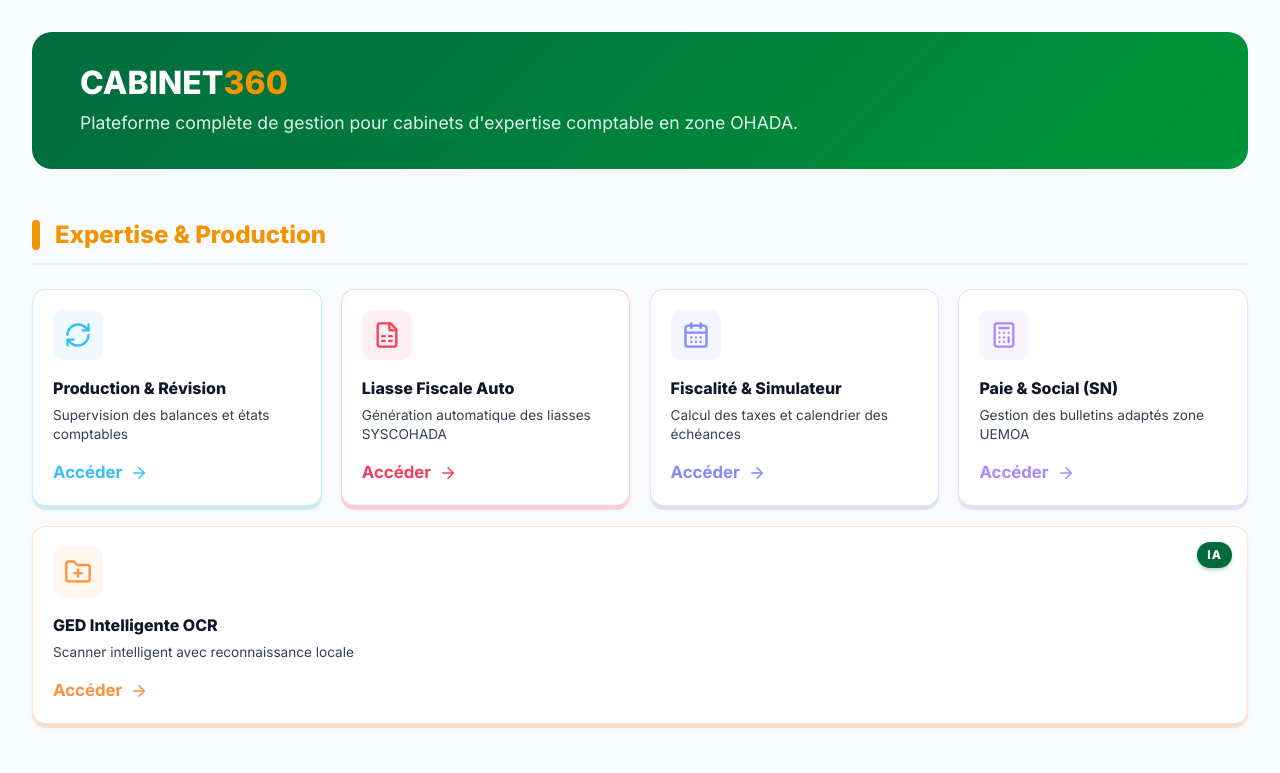
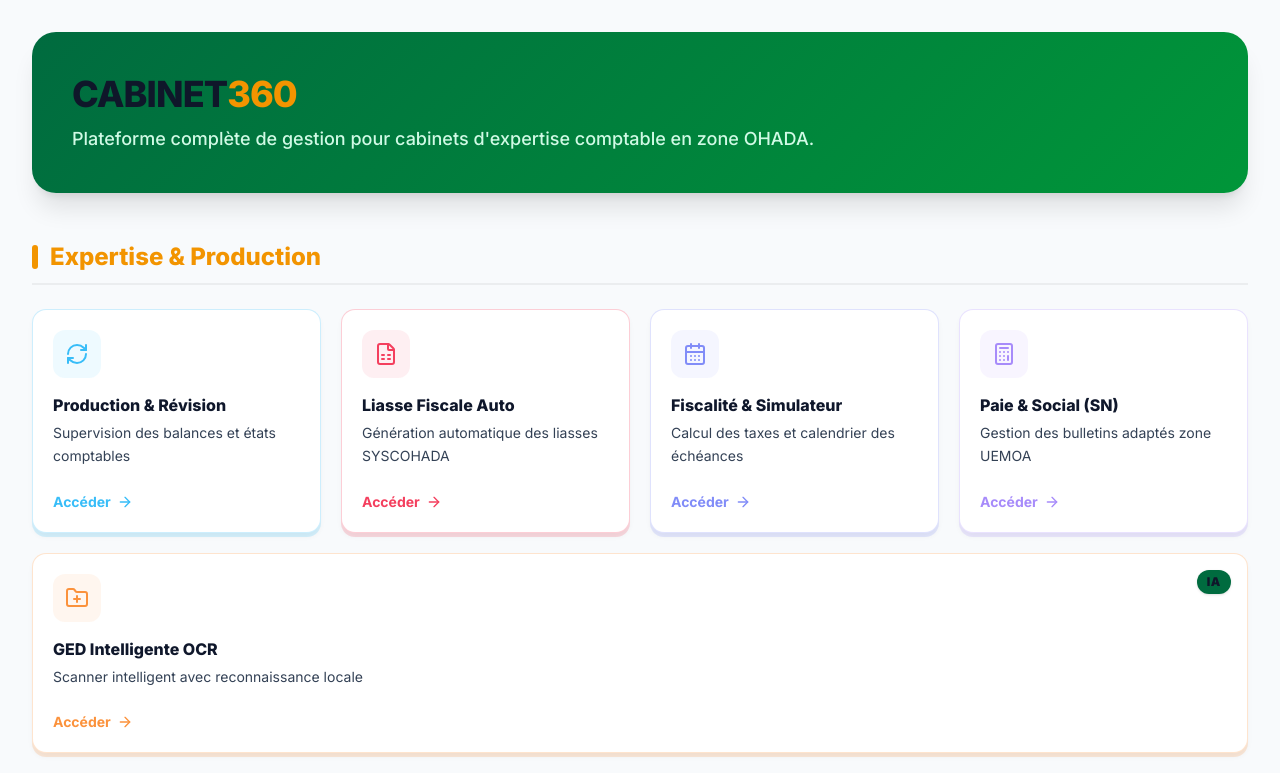
Before and after one commit to mamadouelimanewane/expert, a Next.js app: page /bi in a window 1280 px wide. Shown: the top 773 px of the page. Built offline with nearby package versions, Linux system fonts and the light colour scheme; no server answers; the database is empty.

Commit message:
feat(ui): rendre l'application et le hub BI entièrement responsifs

```diff
--- a/src/app/bi/page.tsx
+++ b/src/app/bi/page.tsx
@@ -145,47 +145,38 @@ export default async function BusinessIntelligencePage() {
   ]);
 
   return (
-    <div className="p-8 space-y-12 animate-in fade-in duration-700 max-w-[1400px] mx-auto">
+    <div className="p-3 sm:p-6 lg:p-8 space-y-8 sm:space-y-12 animate-in fade-in duration-700 max-w-[1400px] mx-auto">
 
-      {/* Bandeau d'identité — même esprit que la référence (titre de marque + tagline, fond dégradé de la couleur du cabinet) */}
+      {/* Bandeau d'identité — adaptatif mobile / desktop */}
       <div
+        className="p-5 sm:p-8 lg:p-10 rounded-2xl sm:rounded-3xl shadow-xl text-white"
         style={{
           background: 'linear-gradient(135deg, #006B3F 0%, #009639 100%)',
-          padding: '2rem 3rem',
-          borderRadius: '20px',
-          color: 'white',
         }}
       >
-        {/* role="heading" plutôt que <h1> : une règle globale (.light h1 { color: var(--foreground) !important })
-            écraserait sinon la couleur inline — voir le même contournement sur /login. */}
-        <p role="heading" aria-level={1} style={{ fontSize: '2rem', fontWeight: 800, margin: 0, lineHeight: 1.2 }}>
+        <p role="heading" aria-level={1} className="text-2xl sm:text-3xl lg:text-4xl font-extrabold tracking-tight leading-tight m-0">
           CABINET<span style={{ color: '#F29400' }}>360</span>
         </p>
-        <p style={{ fontSize: '1.1rem', color: '#e0f2ea', marginTop: '0.5rem' }}>
+        <p className="text-sm sm:text-base lg:text-lg text-emerald-100 mt-2 font-medium">
           Plateforme complète de gestion pour cabinets d&apos;expertise comptable en zone OHADA.
         </p>
       </div>
 
-      {/* HUB DES MODULES - EXACT COPIED STYLE FROM APIX */}
-      <div className="space-y-12">
+      {/* HUB DES MODULES - RESPONSIVE GRID */}
+      <div className="space-y-8 sm:space-y-12">
         {HUB_CATEGORIES.map((category, catIdx) => (
-          <div key={catIdx} className="space-y-6">
+          <div key={catIdx} className="space-y-4 sm:space-y-6">
 
-            {/* Category header with colored bar + bottom line border.
-                role="heading" plutôt que <h2> : une règle globale (.light h2 { color: var(--foreground) !important })
-                écraserait sinon la couleur propre à chaque catégorie — voir le même contournement sur /login. */}
-            <div style={{ display: 'flex', alignItems: 'center', gap: '15px', borderBottom: '2px solid rgba(0,0,0,0.05)', paddingBottom: '10px' }} className="dark:border-white/10">
-              <div style={{ width: '8px', height: '30px', background: category.color, borderRadius: '4px', flexShrink: 0 }}></div>
-              <p role="heading" aria-level={2} style={{ fontSize: '1.5rem', fontWeight: 800, color: category.color, margin: 0 }}>
+            {/* Category header with colored bar + bottom line border */}
+            <div className="flex items-center gap-3 border-b-2 border-black/5 dark:border-white/10 pb-2.5">
+              <div style={{ width: '6px', height: '24px', background: category.color, borderRadius: '4px', flexShrink: 0 }} className="sm:h-[30px] sm:w-[8px]"></div>
+              <p role="heading" aria-level={2} className="text-lg sm:text-xl lg:text-2xl font-extrabold m-0" style={{ color: category.color }}>
                 {category.title}
               </p>
             </div>
 
-            {/* Grid container — 4 colonnes fixes en desktop (pas d'auto-fill responsive) :
-                sur 10 catégories, 9 comptent exactement 4 modules et remplissent une ligne
-                complète. Pour celle qui n'en a pas un multiple de 4, les derniers modules de
-                la ligne incomplète s'étalent pour la compléter plutôt que de laisser un trou. */}
-            <div className="grid grid-cols-1 sm:grid-cols-2 lg:grid-cols-4" style={{ gap: '1.2rem' }}>
+            {/* Grid container — 1 col mobile, 2 cols tablet, 4 cols desktop */}
+            <div className="grid grid-cols-1 sm:grid-cols-2 lg:grid-cols-4 gap-3 sm:gap-4 lg:gap-5">
               {(() => {
                 const COLS = 4;
                 const total = category.items.length;
@@ -198,7 +189,7 @@ export default async function BusinessIntelligencePage() {
                   <Link
                     key={index}
                     href={mod.href}
-                    className="apix-hub-card"
+                    className="apix-hub-card relative flex flex-col justify-between p-4 sm:p-5 rounded-2xl transition-all duration-300"
                     style={{
                       ['--hover-color' as any]: mod.color,
                       ['--hover-color-30' as any]: `${mod.color}30`,
@@ -207,43 +198,36 @@ export default async function BusinessIntelligencePage() {
                     }}
                   >
                     {mod.badge && (
-                      <div style={{ position: 'absolute', top: '15px', right: '15px', background: '#006B3F', color: 'white', padding: '4px 10px', borderRadius: '20px', fontSize: '0.75rem', fontWeight: '800', letterSpacing: '1px', boxShadow: '0 2px 4px rgba(0, 107, 63, 0.3)' }}>
+                      <div className="absolute top-3 right-3 sm:top-4 sm:right-4 bg-[#006B3F] text-white px-2 sm:px-2.5 py-0.5 sm:py-1 rounded-full text-[10px] sm:text-xs font-black tracking-wider shadow-sm">
                         {mod.badge}
                       </div>
                     )}
 
-                    <div style={{
-                      width: '50px',
-                      height: '50px',
-                      borderRadius: '10px',
+                    <div>
+                      <div
+                        className="w-10 h-10 sm:w-12 sm:h-12 rounded-xl flex items-center justify-center mb-3 sm:mb-4 shrink-0"
+                        style={{
                           background: `${mod.color}15`,
                           color: mod.color,
-                      display: 'flex',
-                      alignItems: 'center',
-                      justifyContent: 'center',
-                      marginBottom: '1rem'
-                    }}>
-                      <IconComponent size={28} />
+                        }}
+                      >
+                        <IconComponent className="w-5 h-5 sm:w-6 sm:h-6" />
                       </div>
 
-                    <h3 style={{ fontSize: '1rem', fontWeight: '800', marginBottom: '0.4rem' }} className="text-slate-900 dark:text-white">
+                      <h3 className="text-sm sm:text-base font-extrabold mb-1 sm:mb-1.5 text-slate-900 dark:text-white leading-snug">
                         {mod.label}
                       </h3>
 
-                    <p style={{ fontSize: '0.85rem', lineHeight: '1.4', flex: 1 }} className="text-slate-500 dark:text-slate-400">
+                      <p className="text-xs sm:text-sm text-slate-500 dark:text-slate-400 leading-relaxed">
                         {mod.desc}
                       </p>
+                    </div>
 
-                    <div style={{
-                      marginTop: '1rem',
-                      display: 'flex',
-                      alignItems: 'center',
-                      color: mod.color,
-                      fontWeight: '700',
-                      fontSize: '1.05rem',
-                      gap: '0.5rem'
-                    }}>
-                      Accéder <ArrowRight size={18} />
+                    <div
+                      className="mt-4 pt-2 flex items-center font-bold text-xs sm:text-sm gap-1.5"
+                      style={{ color: mod.color }}
+                    >
+                      Accéder <ArrowRight className="w-4 h-4" />
                     </div>
                   </Link>
                 );
@@ -255,35 +239,35 @@ export default async function BusinessIntelligencePage() {
       </div>
 
       {/* Live Data Insights & Feeds */}
-      <div className="grid grid-cols-1 lg:grid-cols-3 gap-8 pt-8">
+      <div className="grid grid-cols-1 lg:grid-cols-2 gap-6 sm:gap-8 pt-4 sm:pt-6">
 
         {/* Left Column: Deadlines Fiscales */}
-        <div className="apix-card">
-          <div className="flex justify-between items-center mb-8">
-            <h3 className="text-xl font-black text-slate-800 dark:text-white tracking-tight">Échéances Fiscales Récentes</h3>
-            <Link href="/declarations" className="text-[10px] font-black uppercase tracking-widest text-[#006B3F] hover:text-[#004b2c] transition-colors dark:text-primary">Voir le calendrier complet</Link>
+        <div className="apix-card p-4 sm:p-6 rounded-2xl">
+          <div className="flex flex-col sm:flex-row sm:justify-between sm:items-center gap-2 mb-6">
+            <h3 className="text-lg sm:text-xl font-black text-slate-800 dark:text-white tracking-tight">Échéances Fiscales Récentes</h3>
+            <Link href="/declarations" className="text-[10px] sm:text-xs font-black uppercase tracking-widest text-[#006B3F] hover:text-[#004b2c] transition-colors dark:text-primary">Voir le calendrier complet</Link>
           </div>
 
-          <div className="space-y-4">
+          <div className="space-y-3 sm:space-y-4">
             {recentDeclarations.length > 0 ? recentDeclarations.map((task: TaxDeclarationWithClient, i: number) => (
-              <div key={i} className="flex items-center justify-between p-4 bg-slate-100 hover:bg-slate-200 dark:bg-slate-800/30 dark:hover:bg-slate-800/60 rounded-2xl transition-all border border-black/5 dark:border-white/5 hover:border-[#006B3F]/30 cursor-pointer group">
-                <div className="flex items-center gap-4 flex-1 min-w-0">
-                  <div className="w-12 h-12 rounded-xl bg-white dark:bg-slate-800 flex items-center justify-center font-black text-xs text-slate-500 dark:text-slate-400 group-hover:bg-[#006B3F]/10 group-hover:text-[#006B3F] transition-all shadow-inner uppercase">
+              <div key={i} className="flex flex-col sm:flex-row sm:items-center justify-between p-3.5 sm:p-4 bg-slate-100 hover:bg-slate-200 dark:bg-slate-800/30 dark:hover:bg-slate-800/60 rounded-xl sm:rounded-2xl transition-all border border-black/5 dark:border-white/5 hover:border-[#006B3F]/30 cursor-pointer group gap-3">
+                <div className="flex items-center gap-3 sm:gap-4 flex-1 min-w-0">
+                  <div className="w-10 h-10 sm:w-12 sm:h-12 rounded-xl bg-white dark:bg-slate-800 flex items-center justify-center font-black text-xs text-slate-500 dark:text-slate-400 group-hover:bg-[#006B3F]/10 group-hover:text-[#006B3F] transition-all shadow-inner uppercase shrink-0">
                     {task.client?.country || "CI"}
                   </div>
                   <div className="min-w-0 flex-1">
-                    <p className="font-bold text-slate-800 dark:text-white group-hover:text-[#006B3F] dark:group-hover:text-primary transition-colors truncate">
+                    <p className="font-bold text-sm sm:text-base text-slate-800 dark:text-white group-hover:text-[#006B3F] dark:group-hover:text-primary transition-colors truncate">
                       {task.client?.companyName || "Client inconnu"}
                     </p>
-                    <p className="text-[10px] font-bold text-slate-500 uppercase tracking-widest truncate">{task.type} - {task.period}</p>
+                    <p className="text-[10px] sm:text-xs font-bold text-slate-500 uppercase tracking-widest truncate">{task.type} - {task.period}</p>
                   </div>
                 </div>
-                <div className="flex items-center gap-8 shrink-0">
-                  <div className="text-right hidden sm:block">
-                    <p className="text-sm font-black text-slate-800 dark:text-white">{format(new Date(task.dueDate), 'dd MMM', { locale: fr })}</p>
+                <div className="flex items-center justify-between sm:justify-end gap-4 sm:gap-6 shrink-0 pt-2 sm:pt-0 border-t sm:border-t-0 border-black/5 dark:border-white/5">
+                  <div className="text-left sm:text-right">
+                    <p className="text-xs sm:text-sm font-black text-slate-800 dark:text-white">{format(new Date(task.dueDate), 'dd MMM', { locale: fr })}</p>
                     <p className="text-[9px] font-black text-slate-400 uppercase tracking-widest">Date limite</p>
                   </div>
-                  <span className={`px-3 py-1.5 rounded-full text-[9px] font-black uppercase tracking-widest border shadow-lg ${task.status === 'VALIDATED' ? "bg-emerald-500/10 text-emerald-600 border-emerald-500/20 dark:text-emerald-400" :
+                  <span className={`px-2.5 sm:px-3 py-1 sm:py-1.5 rounded-full text-[9px] sm:text-[10px] font-black uppercase tracking-widest border shadow-sm ${task.status === 'VALIDATED' ? "bg-emerald-500/10 text-emerald-600 border-emerald-500/20 dark:text-emerald-400" :
                     task.status === 'PENDING' ? "bg-amber-500/10 text-amber-600 border-amber-500/20 dark:text-amber-400" :
                       "bg-slate-200 dark:bg-slate-800 text-slate-500 dark:text-slate-400 border-slate-300 dark:border-white/10"
                     }`}>
@@ -293,29 +277,29 @@ export default async function BusinessIntelligencePage() {
               </div>
             )) : (
               <div className="py-10 text-center">
-                <p className="text-slate-500 font-medium">Aucune échéance fiscale à venir.</p>
+                <p className="text-slate-500 font-medium text-sm">Aucune échéance fiscale à venir.</p>
               </div>
             )}
           </div>
         </div>
 
         {/* Right Column: Activity Feed */}
-        <div className="apix-card">
-          <h3 className="text-xl font-black text-slate-800 dark:text-white tracking-tight mb-8">Flux d'Activité Système</h3>
-          <div className="pl-6 border-l-2 border-slate-300 dark:border-slate-800 space-y-8">
+        <div className="apix-card p-4 sm:p-6 rounded-2xl">
+          <h3 className="text-lg sm:text-xl font-black text-slate-800 dark:text-white tracking-tight mb-6">Flux d'Activité Système</h3>
+          <div className="pl-5 sm:pl-6 border-l-2 border-slate-300 dark:border-slate-800 space-y-6 sm:space-y-8">
             {recentLogs.length > 0 ? recentLogs.map((act: AuditLogWithUser, i: number) => (
               <div key={i} className="relative group">
-                <div className="absolute -left-[33px] top-1 w-4 h-4 rounded-full border-4 border-white dark:border-slate-900 bg-[#006B3F] shadow-[0_0_15px_rgba(0,107,63,0.5)] group-hover:scale-125 transition-all" />
-                <p className="text-sm font-bold text-slate-800 dark:text-slate-200 group-hover:text-[#006B3F] dark:group-hover:text-white transition-colors">{act.action}</p>
-                <p className="text-xs text-slate-500 mt-1 font-medium">{act.details || "Action effectuée dans le système"}</p>
-                <p className="text-[9px] font-black text-slate-400 dark:text-slate-600 mt-3 uppercase tracking-widest flex items-center gap-2">
+                <div className="absolute -left-[29px] sm:-left-[33px] top-1 w-3.5 h-3.5 sm:w-4 sm:h-4 rounded-full border-4 border-white dark:border-slate-900 bg-[#006B3F] shadow-[0_0_15px_rgba(0,107,63,0.5)] group-hover:scale-125 transition-all" />
+                <p className="text-xs sm:text-sm font-bold text-slate-800 dark:text-slate-200 group-hover:text-[#006B3F] dark:group-hover:text-white transition-colors leading-snug">{act.action}</p>
+                <p className="text-xs text-slate-500 mt-1 font-medium leading-relaxed">{act.details || "Action effectuée dans le système"}</p>
+                <p className="text-[9px] font-black text-slate-400 dark:text-slate-600 mt-2 sm:mt-3 uppercase tracking-widest flex items-center gap-2">
                   <span className="w-1.5 h-1.5 bg-slate-400 dark:bg-slate-700 rounded-full" />
                   {format(new Date(act.createdAt), 'HH:mm', { locale: fr })} • {act.user?.firstName || "Système"}
                 </p>
               </div>
             )) : (
               <div className="relative group">
-                <div className="absolute -left-[33px] top-1 w-4 h-4 rounded-full border-4 border-white dark:border-slate-900 bg-slate-700" />
+                <div className="absolute -left-[29px] sm:-left-[33px] top-1 w-3.5 h-3.5 sm:w-4 sm:h-4 rounded-full border-4 border-white dark:border-slate-900 bg-slate-700" />
                 <p className="text-sm font-bold text-slate-500">En attente d'activités...</p>
               </div>
             )}
--- a/src/app/globals.css
+++ b/src/app/globals.css
@@ -911,3 +911,63 @@ body {
   box-shadow: 0 4px 0 var(--panel-bar, rgba(0, 107, 63, 0.55)), 0 4px 6px -1px rgba(0, 0, 0, 0.2);
   border: 1px solid rgba(255, 255, 255, 0.05);
 }
+
+/* =============================================
+   RESPONSIVE UTILITIES & MOBILE HARDENING
+   Amélioration du comportement sur mobile / tablette / PWA
+   ============================================= */
+
+/* Safe area insets pour smartphones à encoche / PWA */
+.pt-safe {
+  padding-top: env(safe-area-inset-top, 0px);
+}
+.pb-safe {
+  padding-bottom: env(safe-area-inset-bottom, 0px);
+}
+.pl-safe {
+  padding-left: env(safe-area-inset-left, 0px);
+}
+.pr-safe {
+  padding-right: env(safe-area-inset-right, 0px);
+}
+
+/* Conteneurs de tableaux responsifs avec défilement tactile fluide */
+.table-responsive {
+  width: 100%;
+  overflow-x: auto;
+  -webkit-overflow-scrolling: touch;
+  position: relative;
+  scrollbar-width: thin;
+}
+
+.table-responsive::-webkit-scrollbar {
+  height: 6px;
+}
+
+.table-responsive::-webkit-scrollbar-track {
+  background: rgba(0, 0, 0, 0.03);
+  border-radius: 4px;
+}
+
+.table-responsive::-webkit-scrollbar-thumb {
+  background: rgba(0, 0, 0, 0.15);
+  border-radius: 4px;
+}
+
+.dark .table-responsive::-webkit-scrollbar-thumb {
+  background: rgba(255, 255, 255, 0.2);
+}
+
+/* Protection anti-débordement horizontal sur mobile */
+html, body {
+  max-width: 100vw;
+  overflow-x: hidden;
+}
+
+/* Zone tactile minimum recommandée pour mobile (44px) */
+@media (max-width: 768px) {
+  .btn-touch {
+    min-height: 44px;
+    min-width: 44px;
+  }
+}
--- a/src/components/layout/AppShell.tsx
+++ b/src/components/layout/AppShell.tsx
@@ -36,7 +36,7 @@ export function AppShell({ children }: { children: React.ReactNode }) {
                     <Sidebar />
                 </div>
                 <main className="lg:pl-64 flex-1 min-h-dvh relative pt-16 lg:pt-0 overflow-x-hidden print:pl-0 print:pt-0 print:min-h-0">
-                    <div className="p-4 sm:p-6 lg:p-8 max-w-7xl mx-auto space-y-6 lg:space-y-8 animate-fade-in print:p-0 print:max-w-none print:space-y-0">
+                    <div className="p-3 sm:p-5 lg:p-8 max-w-7xl mx-auto space-y-4 sm:space-y-6 lg:space-y-8 animate-fade-in print:p-0 print:max-w-none print:space-y-0">
                         {children}
                     </div>
                 </main>
```
Also changed, not shown: src/components/layout/ResponsiveComponents.tsx (+20 -2 lines), src/components/layout/ResponsivePageHeader.tsx (+7 -7 lines), src/components/layout/Sidebar.tsx (+18 -16 lines). Lines whose indentation alone changed are shown as unchanged.
